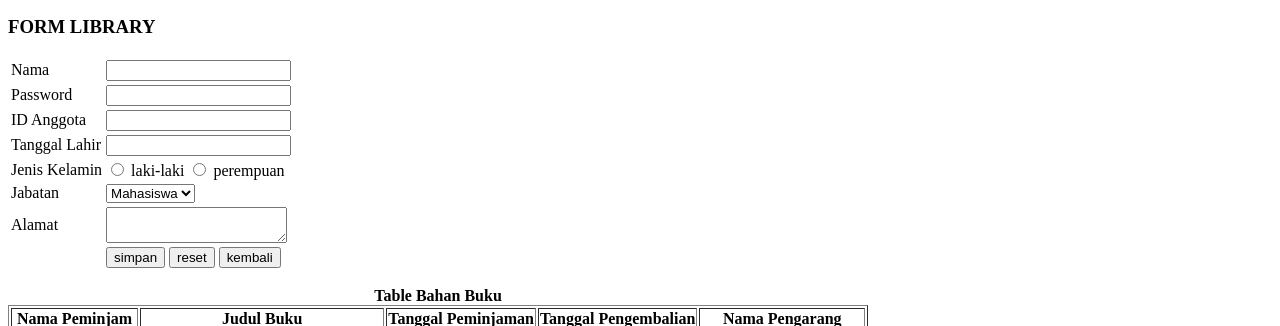
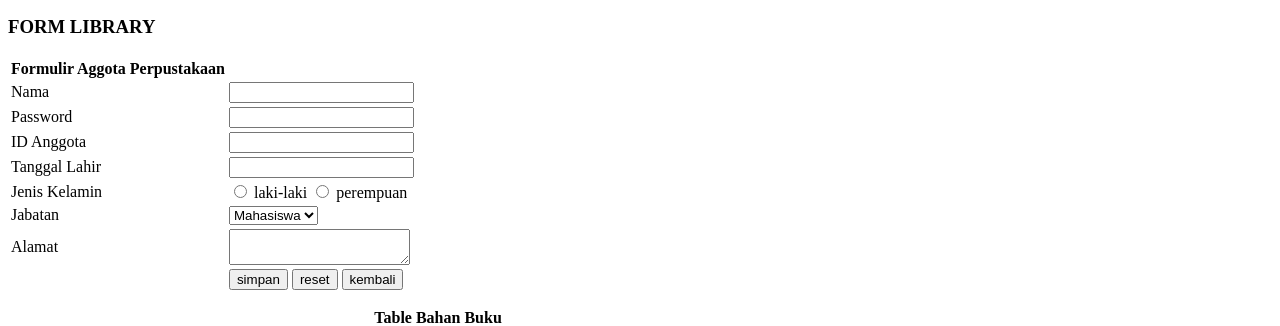
Before and after one commit to meldalestarii/meldalestarii.github.io, a plain HTML site: page index.html in a window 1280 px wide. Shown: the part 774-1100 px from the top of the page. Drawn offline with Linux system fonts and the light colour scheme.

Commit message:
Update index.html

```diff
--- a/index.html
+++ b/index.html
@@ -25,7 +25,8 @@
 <p><b><h3>FORM LIBRARY</h3></b>
 <form action="" method="post">
 <table>
-    <tr>
+    <th>Formulir Aggota Perpustakaan</th>
+	<tr>
         <td>Nama</td>
         <td><input type="text"></td>
     </tr>
@@ -44,8 +45,7 @@
     <tr>
         <td>Jenis Kelamin</td>
         <td><input type="radio" name="jk"> laki-laki
-            <input type="radio" name="jk"> perempuan
-        </td>
+            <input type="radio" name="jk"> perempuan</td>
     </tr>
     <tr>
         <td>Jabatan</td>
```
